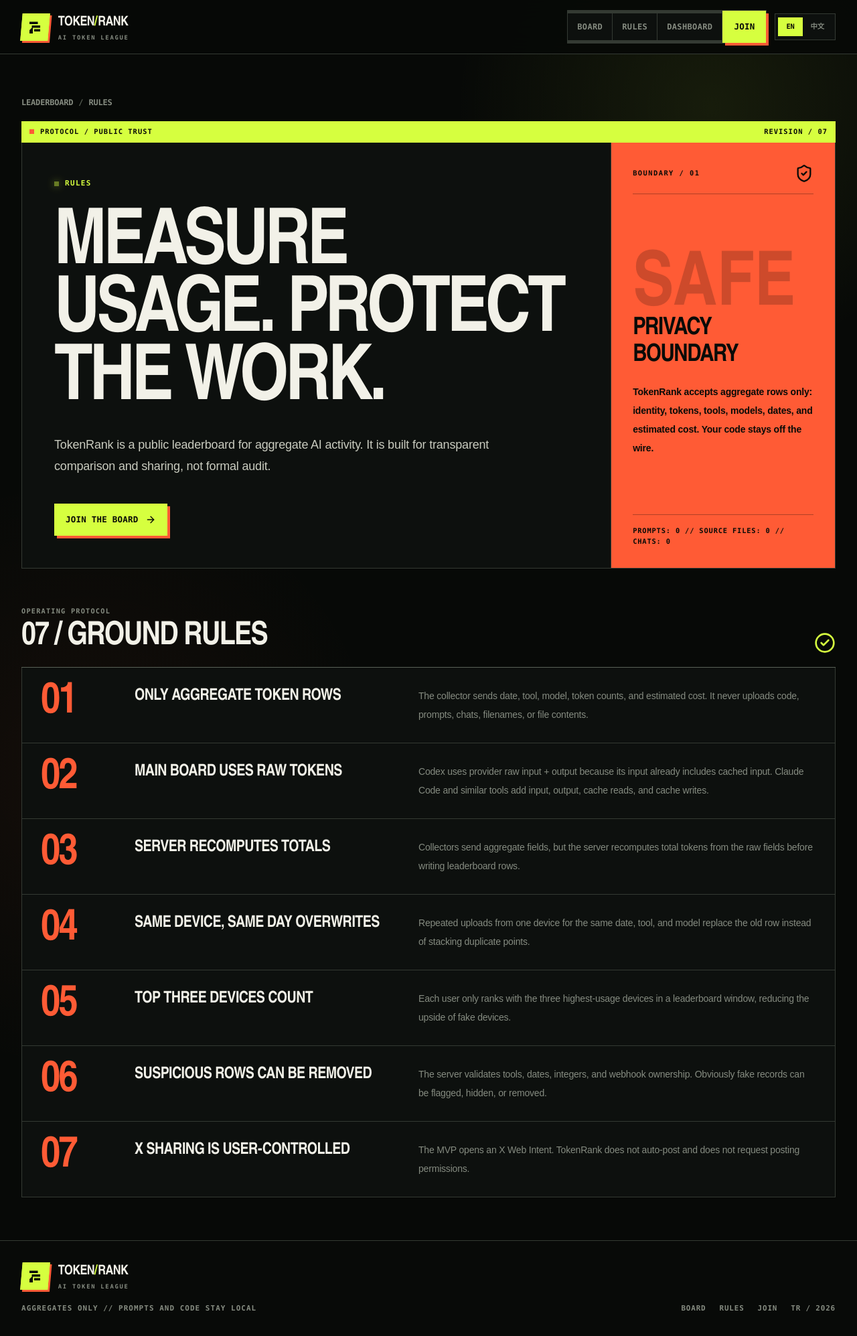
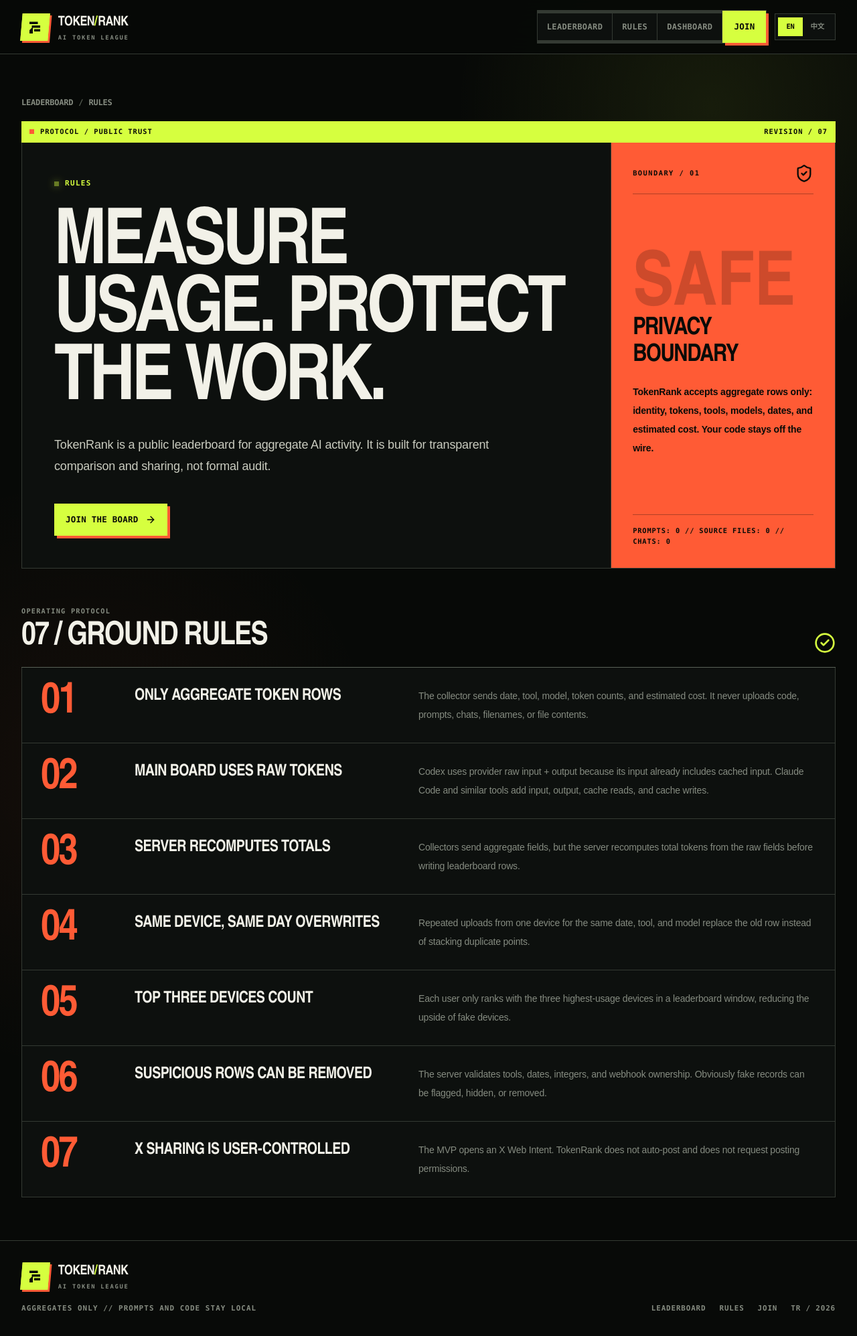
Before and after one commit to tokenrank/tokenrank, a Next.js app: page /rules in a window 1280 px wide. Shown: the whole page at 67% size. Built offline with nearby package versions, Linux system fonts and the light colour scheme; no server answers.

Commit message:
Use Leaderboard across navigation links

```diff
--- a/components/shell/footer.tsx
+++ b/components/shell/footer.tsx
@@ -21,7 +21,7 @@ export function Footer({ locale }: { locale: Locale }) {
           </p>
         </div>
         <div className="flex flex-wrap items-center gap-x-5 gap-y-3 font-mono text-[0.68rem] font-bold uppercase tracking-[0.08em] text-[color:var(--tr-muted)]">
-          <Link href="/" className="hover:text-[color:var(--tr-gold)]">
+          <Link href="/#leaderboard" className="hover:text-[color:var(--tr-gold)]">
             {copy.common.nav.leaderboard}
           </Link>
           <Link href="/rules" className="hover:text-[color:var(--tr-gold)]">
--- a/components/shell/header.tsx
+++ b/components/shell/header.tsx
@@ -26,7 +26,7 @@ export async function Header({ locale: providedLocale }: { locale?: Locale } = {
             aria-label={locale === "zh" ? "主导航" : "Primary navigation"}
             className="tr-mobile-bottom-nav fixed inset-x-0 bottom-0 z-50 grid grid-cols-4 gap-px border-t border-[color:var(--tr-line)] bg-[color:var(--tr-line)] shadow-[0_-12px_32px_rgb(0_0_0/0.42)] sm:static sm:z-auto sm:ml-auto sm:flex sm:w-auto sm:items-center sm:border sm:shadow-none"
           >
-            <NavLink href="/" label={copy.common.nav.leaderboard} />
+            <NavLink href="/#leaderboard" label={copy.common.nav.leaderboard} />
             <NavLink href="/rules" label={copy.common.nav.rules} />
             {user ? (
               <Link
--- a/src/i18n/copy.ts
+++ b/src/i18n/copy.ts
@@ -8,7 +8,7 @@ const en = {
       shortTagline: "Token usage ranking",
     },
     nav: {
-      leaderboard: "Board",
+      leaderboard: "Leaderboard",
       rules: "Rules",
       dashboard: "Dashboard",
       start: "Join",
```
Also changed, not shown: 1 other file (tests, documents, lock files or other folders).
